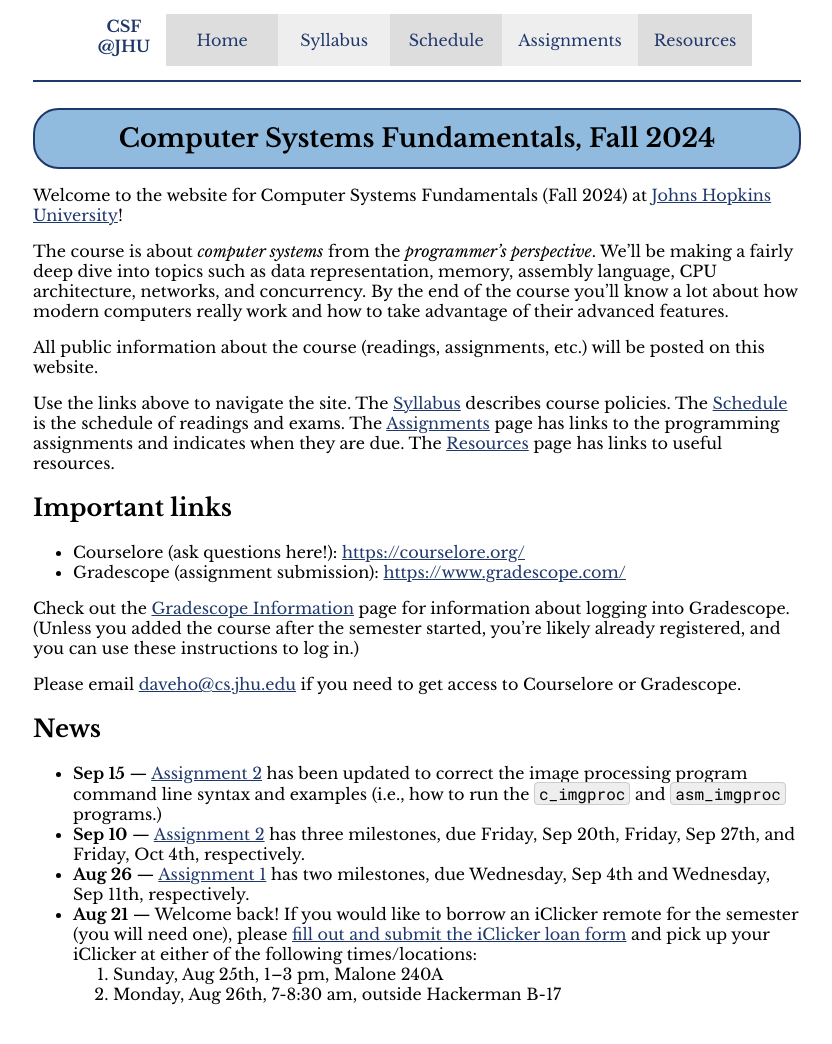
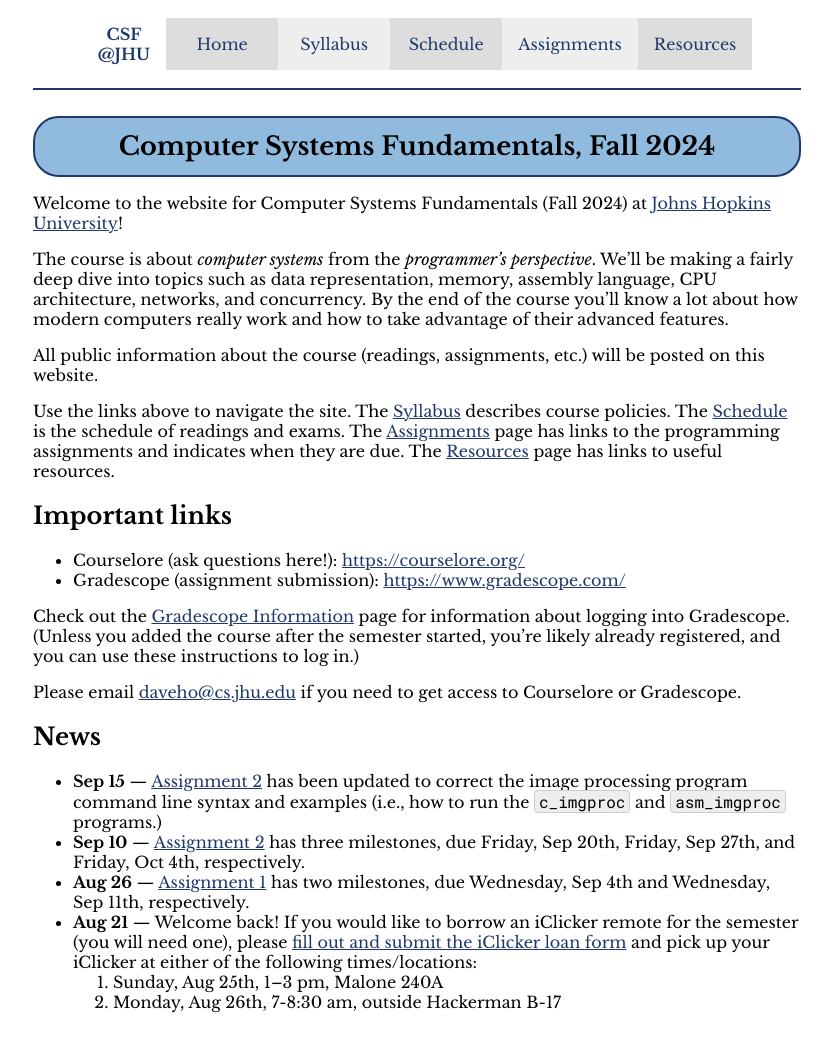
Before and after one commit to jhucsf/fall2024, a Jekyll site: the page built from index.md, in a window 1280 px wide. Shown: the whole page, without its empty margins (223-1055 px from the left). Built offline with Jekyll 4.4.1, drawn with Linux system fonts in a browser that asks for light colours.

Commit message:
remove unnecessary hack

```diff
--- a/css/csf.css
+++ b/css/csf.css
@@ -82,10 +82,6 @@
 span.csf {
   color: #1f386b;
   font-weight: bold;
-}
-
-li span.csf {
-  margin-top: -0.5em;
 }
 
 #navbar li, span.csf {
```
